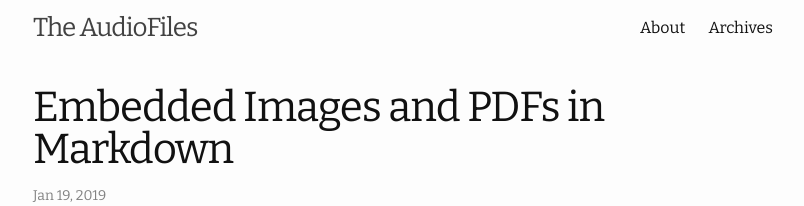
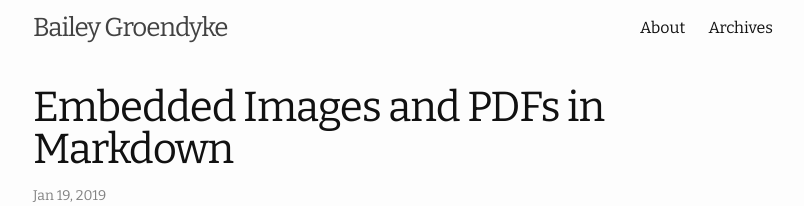
Before and after one commit to elusivebailey/elusivebailey.github.io, a Jekyll site: the page built from index.html, in a window 1280 px wide and 900 px high. Shown: the top 206 px of the window, without its empty margins (237-1041 px from the left). Built offline with Jekyll 4.4.1, drawn with Linux system fonts in a browser that asks for light colours; the list of posts is cut into pages by our own code.

Commit message:
Changed Title of Site

```diff
--- a/_config.yml
+++ b/_config.yml
@@ -13,7 +13,7 @@
 # you will see them accessed via {{ site.title }}, {{ site.author }}, and so on.
 # You can create any custom variable you would like, and they will be accessible
 # in the templates via {{ site.myvariable }}.
-title: The AudioFiles
+title: Bailey Groendyke
 author: Bailey Groendyke
 description: Looking at the world through art and science.
 baseurl: # the subpath of your site, e.g. /blog
```
